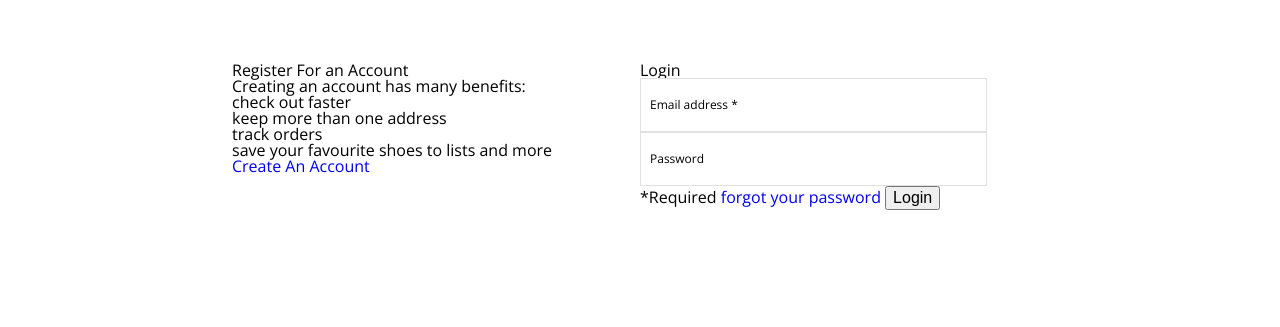
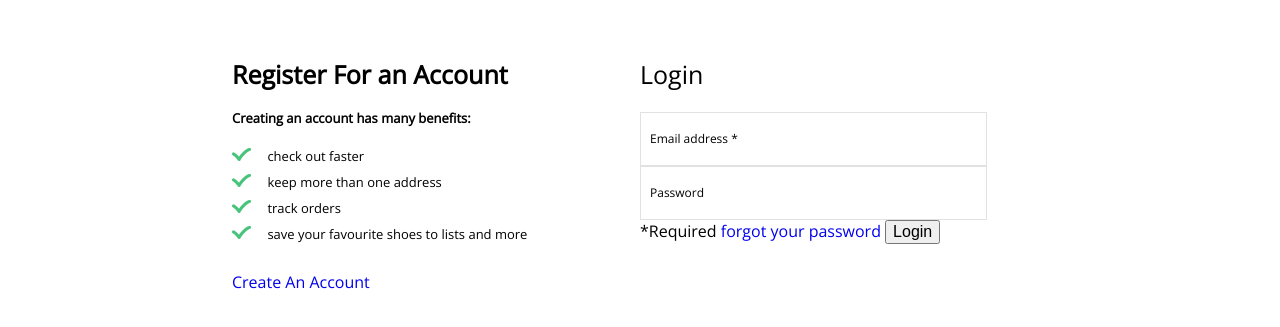
Before and after one commit to alexLopatsin/pharmacyOnline, a website: page html.html in a window 1280 px wide. Shown: the part 317-644 px from the top of the page. Drawn offline with nearby package versions, Linux system fonts and the light colour scheme.

Commit message:
styles_LoginForm

```diff
--- a/html.html
+++ b/html.html
@@ -90,12 +90,24 @@
 		<h1 class="title">Login or Create an Account</h1>
 		<div class="registration">
 			<h2>Register For an Account</h2>
-			Creating an account has many benefits:
+            <p>Creating an account has many benefits:</p>
 			<ul>
-				<li>check out faster</li>
-				<li>keep more than one address</li>
-				<li>track orders</li>
-				<li>save your favourite shoes to lists and more</li>
+				<li>
+                    <img src="img/check_mark.png" height="13" width="19"/>
+                    check out faster
+                </li>
+				<li>
+                    <img src="img/check_mark.png" height="13" width="19"/>
+                    keep more than one address
+                </li>
+				<li>
+                    <img src="img/check_mark.png" height="13" width="19"/>
+                    track orders
+                </li>
+				<li>
+                    <img src="img/check_mark.png" height="13" width="19"/>
+                    save your favourite shoes to lists and more
+                </li>
 			</ul>
 			<a href="#">Create An Account</a>
 		</div>
--- a/scss/modules/_LoginForm.scss
+++ b/scss/modules/_LoginForm.scss
@@ -11,6 +11,29 @@
     .registration {
         float: left;
         width: 50%;
+
+        h2 {
+            font-weight: bolder;
+        }
+
+         p{
+            font-weight: bolder;
+             font-size: 13px;
+             margin-bottom: 18px;
+        }
+
+        ul{
+            margin-bottom: 27px;
+        }
+
+        li{
+            line-height: 2;
+            font-size: 13px;
+
+            img {
+                margin-right: 13px;
+            }
+        }
     }
 
     .login-form {
@@ -20,5 +43,7 @@
 
     h2 {
         font-weight: 100;
+        font-size: 25px;
+        margin-bottom: 25px;
     }
 }
```
Also changed, not shown: css/stylesAl.css, 1 other file.
